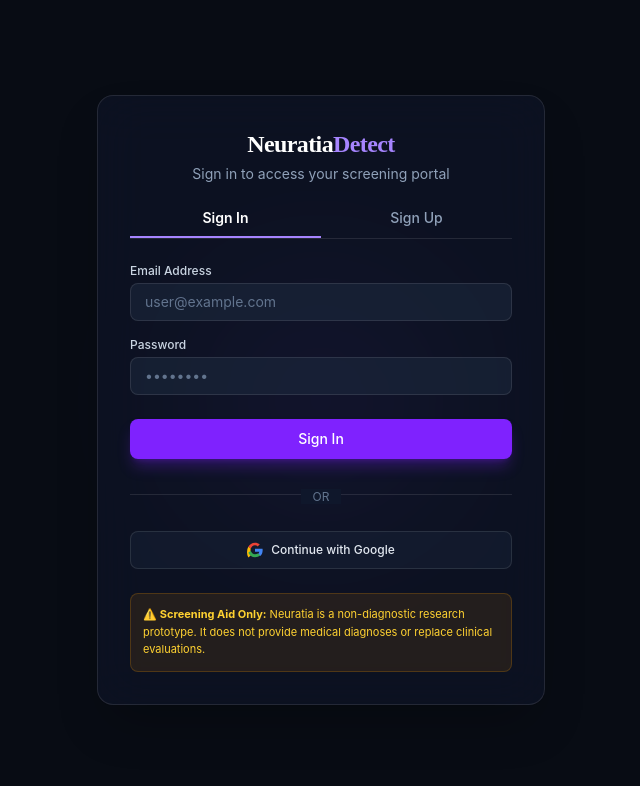
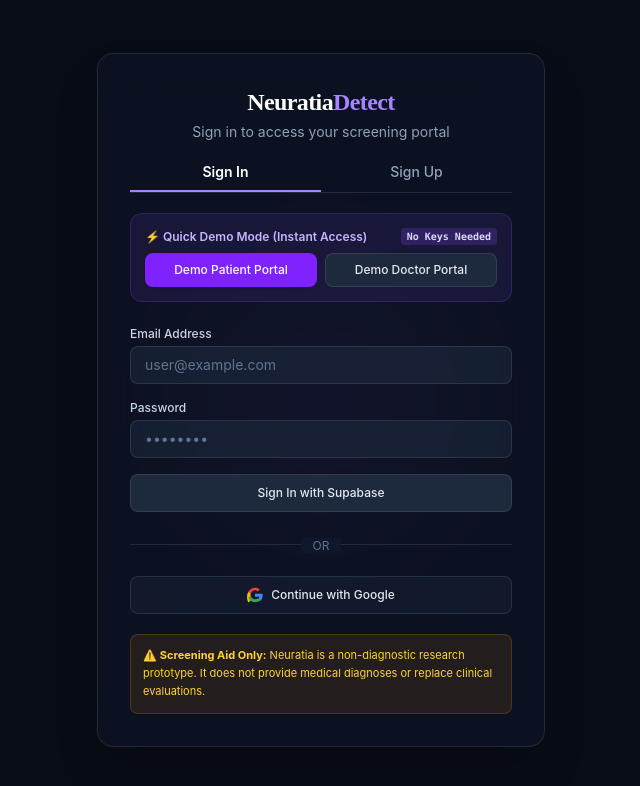
Before and after one commit to SaifullahSayyed/Neuratia, a React (Vite) app in the folder frontend/: page /login in a window 1280 px wide. Shown: the top 786 px of the page, without its empty margins (319-959 px from the left). Built offline with nearby package versions, Linux system fonts and the light colour scheme; no server answers.

Commit message:
Add One-Click Quick Demo Mode login buttons (Demo Patient / Demo Doctor) for instant access when Supabase is unconfigured

```diff
--- a/frontend/src/contexts/AuthContext.tsx
+++ b/frontend/src/contexts/AuthContext.tsx
@@ -18,6 +18,7 @@
   loading: boolean;
   signOut: () => Promise<void>;
   token: string | null;
+  loginDemoUser: (role?: "patient" | "doctor" | "admin") => void;
 }
 
 const AuthContext = createContext<AuthContextType>({
@@ -28,6 +29,7 @@
   loading: true,
   signOut: async () => {},
   token: null,
+  loginDemoUser: () => {},
 });
 
 export const AuthProvider: React.FC<{ children: React.ReactNode }> = ({ children }) => {
@@ -47,6 +49,7 @@
         setProfile(data as UserProfile);
       }
     } catch {
+      // Continue with metadata role
     }
   };
 
@@ -57,6 +60,8 @@
       if (session?.user) {
         fetchProfile(session.user.id);
       }
+      setLoading(false);
+    }).catch(() => {
       setLoading(false);
     });
 
@@ -74,8 +79,39 @@
     return () => subscription.unsubscribe();
   }, []);
 
+  const loginDemoUser = (targetRole: "patient" | "doctor" | "admin" = "patient") => {
+    const demoId = `demo-${targetRole}-123`;
+    const mockUser: User = {
+      id: demoId,
+      app_metadata: {},
+      user_metadata: { role: targetRole, full_name: `Demo ${targetRole.toUpperCase()}` },
+      aud: "authenticated",
+      created_at: new Date().toISOString(),
+    } as any;
+
+    const mockSession: Session = {
+      access_token: "mock-demo-jwt-token",
+      token_type: "bearer",
+      expires_in: 3600,
+      refresh_token: "mock-refresh",
+      user: mockUser,
+    };
+
+    setUser(mockUser);
+    setSession(mockSession);
+    setProfile({
+      id: demoId,
+      full_name: `Demo ${targetRole.toUpperCase()}`,
+      role: targetRole,
+    });
+  };
+
   const signOut = async () => {
-    await supabase.auth.signOut();
+    try {
+      await supabase.auth.signOut();
+    } catch {
+      // Ignore network errors on sign out
+    }
     setSession(null);
     setUser(null);
     setProfile(null);
@@ -85,7 +121,7 @@
   const token = session?.access_token || null;
 
   return (
-    <AuthContext.Provider value={{ user, session, profile, role, loading, signOut, token }}>
+    <AuthContext.Provider value={{ user, session, profile, role, loading, signOut, token, loginDemoUser }}>
       {children}
     </AuthContext.Provider>
   );
--- a/frontend/src/pages/LoginPage.tsx
+++ b/frontend/src/pages/LoginPage.tsx
@@ -1,8 +1,10 @@
 import React, { useState } from "react";
 import { useNavigate } from "react-router-dom";
+import { useAuth } from "../contexts/AuthContext";
 import { supabase } from "../lib/supabase";
 
 export const LoginPage: React.FC = () => {
+  const { loginDemoUser } = useAuth();
   const [isSignUp, setIsSignUp] = useState(false);
   const [email, setEmail] = useState("");
   const [password, setPassword] = useState("");
@@ -43,10 +45,20 @@
         navigate("/");
       }
     } catch (err: any) {
-      setErrorMsg(err.message || "An authentication error occurred.");
+      const msg = err.message || "An authentication error occurred.";
+      if (msg.includes("Failed to fetch") || msg.includes("fetch")) {
+        setErrorMsg("Live Supabase connection pending. Use Demo Mode below to enter instantly!");
+      } else {
+        setErrorMsg(msg);
+      }
     } finally {
       setLoading(false);
     }
+  };
+
+  const handleDemoSignIn = (targetRole: "patient" | "doctor") => {
+    loginDemoUser(targetRole);
+    navigate(targetRole === "doctor" ? "/doctor" : "/patient");
   };
 
   const handleGoogleLogin = async () => {
@@ -62,14 +74,13 @@
 
   return (
     <div className="min-h-screen flex flex-col items-center justify-center px-4 bg-[#080c14] text-slate-200">
-      {/* Glow background */}
       <div
         className="pointer-events-none absolute h-[380px] w-[380px] rounded-full opacity-20 blur-3xl"
         style={{ background: "radial-gradient(circle, #7c3aed 0%, transparent 70%)" }}
       />
 
-      <div className="relative w-full max-w-md bg-slate-900/60 backdrop-blur-xl border border-white/10 p-8 rounded-2xl shadow-2xl">
-        <div className="text-center mb-6">
+      <div className="relative w-full max-w-md bg-slate-900/60 backdrop-blur-xl border border-white/10 p-8 rounded-2xl shadow-2xl space-y-5">
+        <div className="text-center">
           <h1 className="text-2xl font-bold tracking-tight text-white font-['Space_Grotesk']">
             Neuratia<span className="text-violet-400">Detect</span>
           </h1>
@@ -79,7 +90,7 @@
         </div>
 
         {/* Tab switcher */}
-        <div className="flex border-b border-white/10 mb-6 text-sm font-medium">
+        <div className="flex border-b border-white/10 text-sm font-medium">
           <button
             type="button"
             className={`flex-1 pb-2 text-center border-b-2 transition-all ${
@@ -101,12 +112,42 @@
         </div>
 
         {errorMsg && (
-          <div className="mb-4 p-3 rounded-lg border border-red-500/30 bg-red-500/10 text-red-300 text-xs">
-            {errorMsg}
+          <div className="p-3 rounded-lg border border-amber-500/30 bg-amber-500/10 text-amber-300 text-xs space-y-2">
+            <div>⚠️ {errorMsg}</div>
+            <button
+              onClick={() => handleDemoSignIn("patient")}
+              className="w-full py-1.5 rounded bg-violet-600 hover:bg-violet-500 text-white font-medium text-xs transition-all"
+            >
+              Enter Demo Patient Portal ✦
+            </button>
           </div>
         )}
 
-        <form onSubmit={handleAuth} className="space-y-4 text-sm">
+        {/* One-Click Quick Demo Login Box */}
+        <div className="p-3.5 rounded-xl bg-violet-500/10 border border-violet-500/20 text-xs space-y-2">
+          <div className="text-violet-300 font-semibold flex items-center justify-between">
+            <span>⚡ Quick Demo Mode (Instant Access)</span>
+            <span className="text-[10px] px-1.5 py-0.5 rounded bg-violet-500/20 text-violet-200 font-mono">No Keys Needed</span>
+          </div>
+          <div className="grid grid-cols-2 gap-2">
+            <button
+              type="button"
+              onClick={() => handleDemoSignIn("patient")}
+              className="py-2 px-3 rounded-lg bg-violet-600 hover:bg-violet-500 text-white text-xs font-medium transition-all shadow"
+            >
+              Demo Patient Portal
+            </button>
+            <button
+              type="button"
+              onClick={() => handleDemoSignIn("doctor")}
+              className="py-2 px-3 rounded-lg bg-slate-800 hover:bg-slate-700 text-slate-200 border border-white/10 text-xs font-medium transition-all"
+            >
+              Demo Doctor Portal
+            </button>
+          </div>
+        </div>
+
+        <form onSubmit={handleAuth} className="space-y-4 text-sm pt-1">
           {isSignUp && (
             <div>
               <label className="block text-slate-300 text-xs font-medium mb-1">Full Name</label>
@@ -178,13 +219,13 @@
           <button
             type="submit"
             disabled={loading}
-            className="w-full py-2.5 rounded-lg bg-violet-600 hover:bg-violet-500 text-white font-medium shadow-lg shadow-violet-600/30 transition-all disabled:opacity-50 mt-2"
+            className="w-full py-2.5 rounded-lg bg-slate-800 hover:bg-slate-700 text-slate-200 border border-white/10 text-xs font-medium transition-all disabled:opacity-50"
           >
-            {loading ? "Processing..." : isSignUp ? "Create Account" : "Sign In"}
+            {loading ? "Connecting..." : isSignUp ? "Create Supabase Account" : "Sign In with Supabase"}
           </button>
         </form>
 
-        <div className="relative my-6 text-center">
+        <div className="relative text-center">
           <div className="absolute inset-0 flex items-center">
             <div className="w-full border-t border-white/10" />
           </div>
@@ -217,8 +258,8 @@
           Continue with Google
         </button>
 
-        {/* Mandatory Non-Diagnostic Disclaimer */}
-        <div className="mt-6 p-3 rounded-lg bg-amber-500/10 border border-amber-500/20 text-[11px] text-amber-300 leading-relaxed">
+        {/* Disclaimer */}
+        <div className="p-3 rounded-lg bg-amber-500/10 border border-amber-500/20 text-[11px] text-amber-300 leading-relaxed">
           ⚠️ <strong>Screening Aid Only:</strong> Neuratia is a non-diagnostic research prototype.
           It does not provide medical diagnoses or replace clinical evaluations.
         </div>
```
